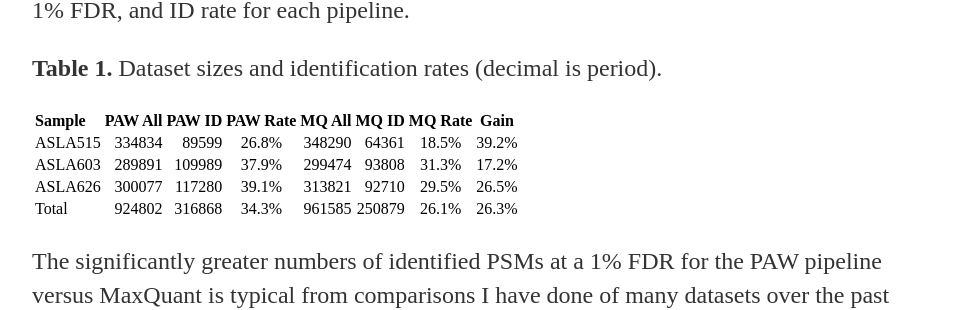
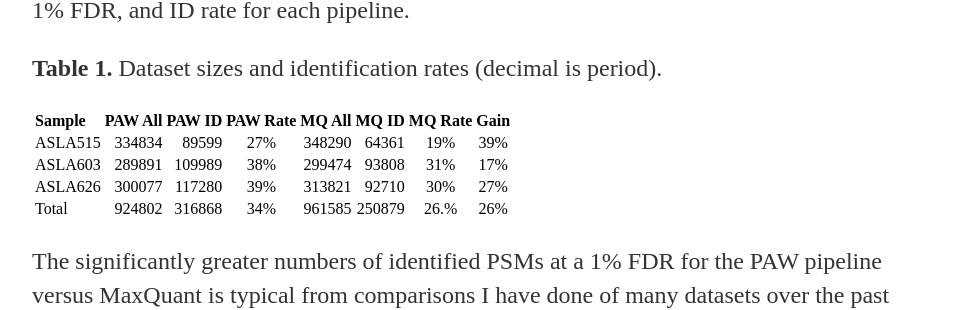
Before and after one commit to pwilmart/pwilmart.github.io, a Jekyll site: the page built from _posts/2019-03-10-MQ-performance.md, in a window 1280 px wide and 900 px high, scrolled down 2211 px. Shown: the part 126-436 px from the top of the window, without its empty margins (160-1114 px from the left). Built offline with Jekyll 4.4.1, drawn with Linux system fonts in a browser that asks for light colours.

Commit message:
edits on latest blog

```diff
--- a/_posts/2019-03-10-MQ-performance.md
+++ b/_posts/2019-03-10-MQ-performance.md
@@ -49,10 +49,10 @@
 
 |  Sample  |  PAW All  |  PAW ID  |  PAW Rate  |  MQ All  |  MQ ID  |  MQ Rate  |  Gain  |
 |:------------|-----------:|----------:|:------------:|----------:|---------:|:-----------:|:--------:|
-|ASLA515|334834|89599|26.8%|348290|64361|18.5%|39.2%|
-|ASLA603|289891|109989|37.9%|299474|93808|31.3%|17.2%|
-|ASLA626|300077|117280|39.1%|313821|92710|29.5%|26.5%|
-|Total|924802|316868|34.3%|961585|250879|26.1%|26.3%|
+|ASLA515|334834|89599|27%|348290|64361|19%|39%|
+|ASLA603|289891|109989|38%|299474|93808|31%|17%|
+|ASLA626|300077|117280|39%|313821|92710|30%|27%|
+|Total|924802|316868|34%|961585|250879|26.%|26%|
 
 The significantly greater numbers of identified PSMs at a 1% FDR for the PAW pipeline versus MaxQuant is typical from comparisons I have done of many datasets over the past few years. Andromeda was initially benchmarked against Mascot and had similar performance. The main score function in Mascot does not separate decoy scores from target scores as well as transformed SEQUEST scores. That is why [Mascot Percolator](https://pubs.acs.org/doi/abs/10.1021/pr800982s) significantly outperformed other Mascot search processing.
 
```
